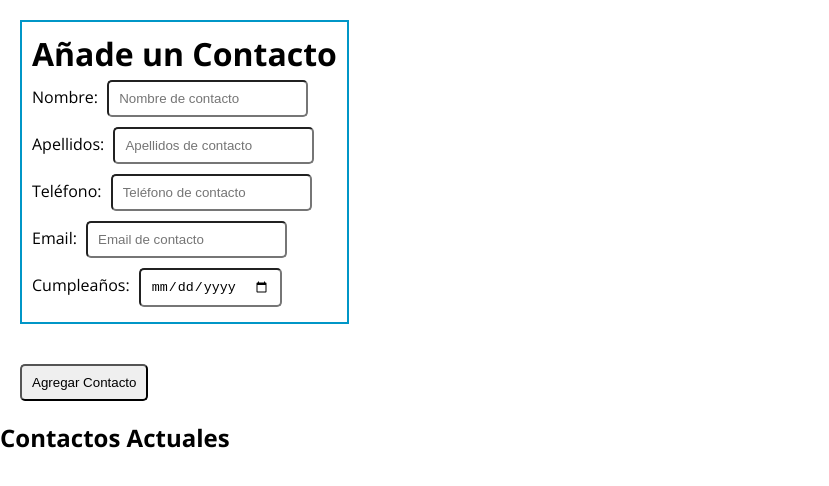
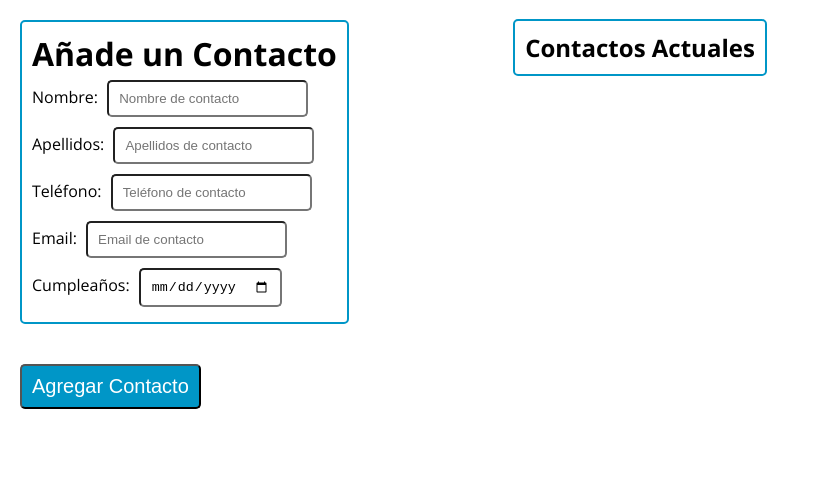
Before and after one commit to Mauricio2202/contactos_web, a website: page index.html in a window 1280 px wide. Shown: the whole page, without its empty margins (0-829 px from the left). Drawn offline with nearby package versions, Linux system fonts and the light colour scheme.

```diff
--- a/index.html
+++ b/index.html
@@ -37,11 +37,13 @@
     <button id="addContact">Agregar Contacto</button>
 
 
-    <div class="container_actuallyContacts">
-        <h2>Contactos Actuales</h2>
-        <ul id="contactList">
-        </ul>
-    </div>
+    <center>
+        <div class="container_actuallyContacts">
+            <h2>Contactos Actuales</h2>
+            <ul id="contactList">
+            </ul>
+        </div>
+    </center>
     <script src="script.js"></script>
 </body>
 </html>
--- a/script.js
+++ b/script.js
@@ -10,9 +10,12 @@
 
     const contactList = document.getElementById('contactList');
 
+    // Creamos un elemento de lista
     const li = document.createElement('li');
 
+    // A ese elemento le insertamos el código html de lo que hemos obtenido con los values de los inputs
     li.innerHTML = `
+        <h2>Nuevo contacto</h2>
         <strong>Nombre:</strong> ${name} <br>
         <strong>Apellido:</strong> ${lastName} <br>
         <strong>Teléfono:</strong> ${phone} <br>
@@ -20,8 +23,10 @@
         <strong>Cumpleaños:</strong> ${happyBirthday} <br>
     `;
 
+    // Agregamos el elemento li a la lista de contactos
     contactList.appendChild(li);
 
+    // Limpiamos los campos después de agregar un contacto
     document.getElementById('name').value = '';
     document.getElementById('lastName').value = '';
     document.getElementById('phone').value = '';
--- a/style.css
+++ b/style.css
@@ -18,6 +18,9 @@
 button {
     cursor: pointer;
     margin: 20px;
+    font-size: 20px;
+    background-color: #0096c7;
+    color: #FFF;
 }
 
 .container__addContacts {
@@ -27,4 +30,16 @@
     border: 2px solid #0096c7;
     padding: 10px;
     max-width: max-content;
+    border-radius: 5px;
 }
+
+.container_actuallyContacts {
+    display: flex;
+    flex-direction: column;
+    margin: 20px;
+    border: 2px solid #0096c7;
+    padding: 10px;
+    max-width: max-content;
+    margin-top: -410px;
+    border-radius: 5px;
+}
```
Also changed, not shown: package.json (added, +14 -0 lines), 1 other file.
